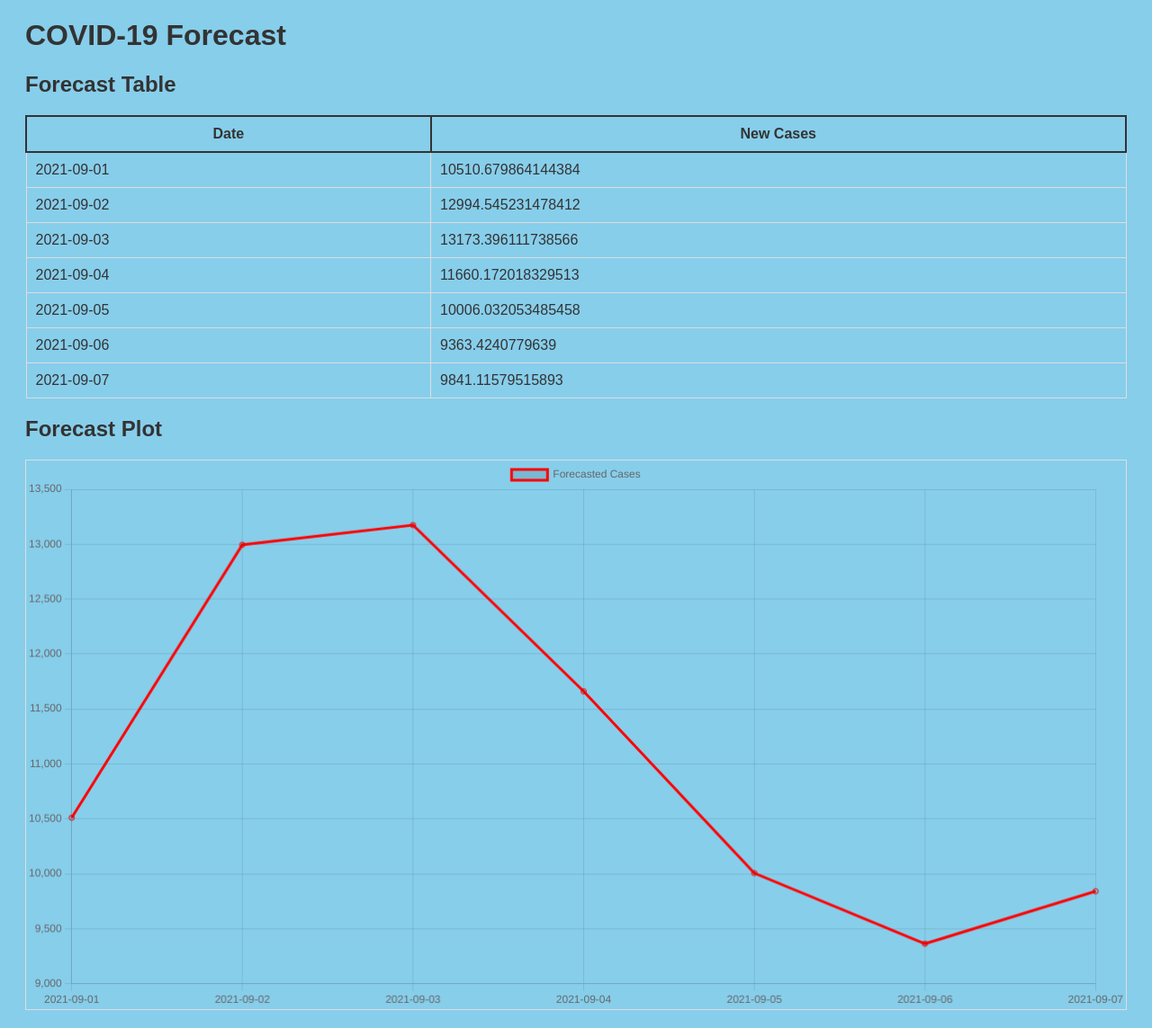
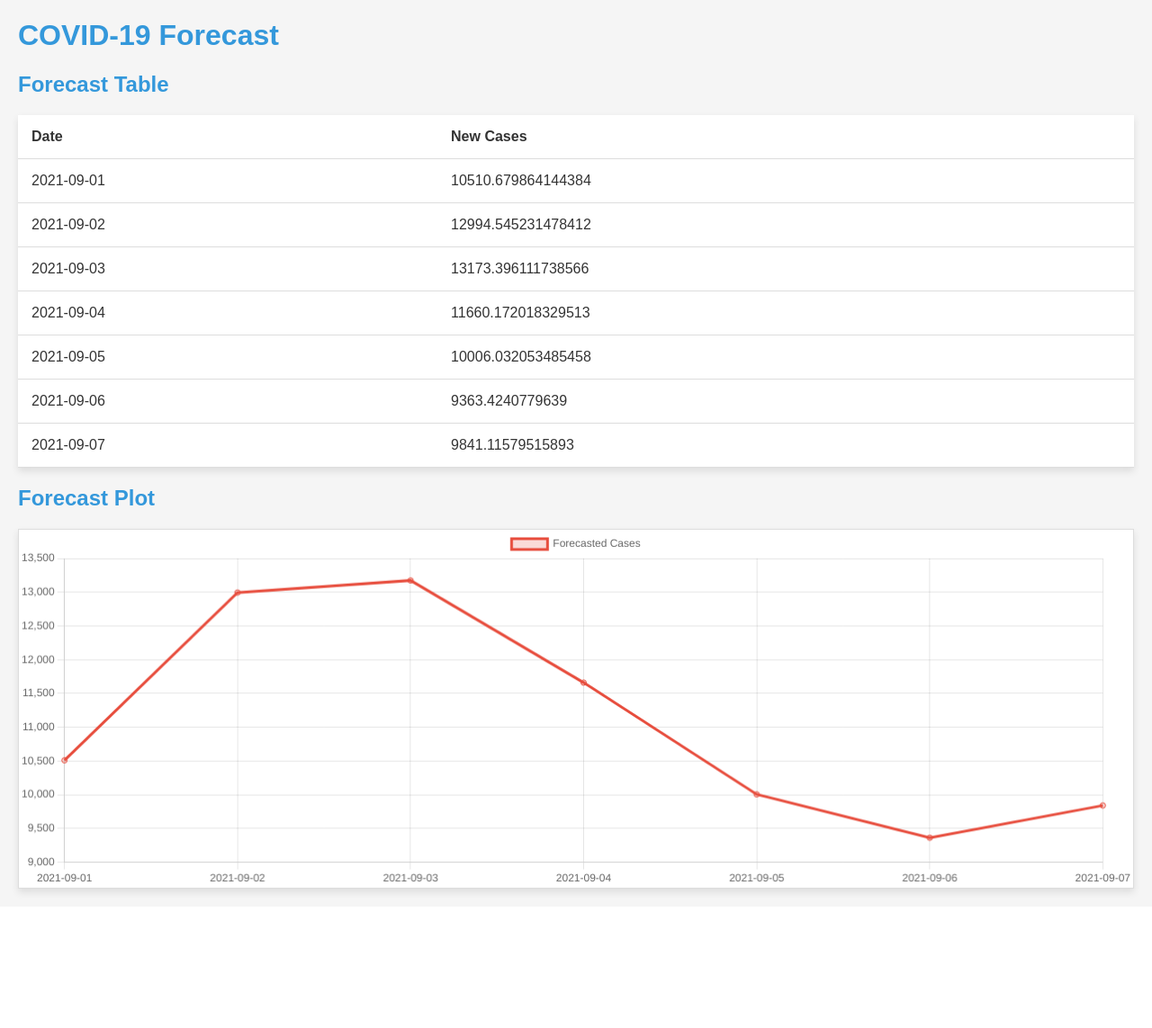
Before and after one commit to TheDeacon246/Pandemic-Forecasting, a Flask app: page / in a window 1280 px wide. Shown: the whole page at 90% size. After the commit the page ends 997 px from the top, so only its background shows below. Run offline with Flask 3, Linux system fonts and the light colour scheme; parts of the project's set-up code (start-up, migrations or seed data) failed here and were passed over.

Commit message:
Fixing my front-end

```diff
--- a/templates/index.html
+++ b/templates/index.html
@@ -1,58 +1,128 @@
-<!-- templates/index.html -->
 <!DOCTYPE html>
 <html lang="en">
 <head>
     <meta charset="UTF-8">
     <meta http-equiv="X-UA-Compatible" content="IE=edge">
     <meta name="viewport" content="width=device-width, initial-scale=1.0">
-    <title>COVID-19 Forecast</title>
+    <title>COVID-19 cast</title>
     <script src="https://cdn.jsdelivr.net/npm/chart.js"></script>
+    <style>
+        body {
+            background-color: #f5f5f5;
+            color: #333;
+            font-family: 'Arial', sans-serif;
+            margin: 20px;
+        }
+
+        h1, h2 {
+            color: #3498db;
+        }
+
+        #forecast-table {
+            width: 100%;
+            border-collapse: collapse;
+            margin-bottom: 20px;
+            background-color: #fff;
+            box-shadow: 0 4px 8px rgba(0, 0, 0, 0.1);
+        }
+
+        #forecast-table th, #forecast-table td {
+            padding: 15px;
+            text-align: left;
+            border-bottom: 1px solid #ddd;
+        }
+
+        #forecast-chart {
+            width: 100%;
+            border: 1px solid #ddd;
+            background-color: #fff;
+            box-shadow: 0 4px 8px rgba(0, 0, 0, 0.1);
+        }
+    </style>
 </head>
-<body style="background-color: #87CEEB; color: #333; font-family: Arial, sans-serif;">
+<body>
 
-    <div style="margin: 20px;">
-        <h1 style="color: #333;">COVID-19 Forecast</h1>
+    <div>
+        <h1>COVID-19 Forecast</h1>
         <div>
             <h2>Forecast Table</h2>
-            <table id="forecast-table" style="width: 100%; border-collapse: collapse; margin-bottom: 20px;">
-                <!-- Table rows will be populated dynamically -->
+            <table id="forecast-table">
+                <thead>
+                    <tr>
+                        <th>Date</th>
+                        <th>New Cases</th>
+                    </tr>
+                </thead>
+                <tbody id="forecast-table-body">
+                    {% for row in pred %}
+                        <tr>
+                            <td>{{ row.date }}</td>
+                            <td>{{ row.new_cases }}</td>
+                        </tr>
+                    {% endfor %}
+                </tbody>
             </table>
         </div>
         <div>
             <h2>Forecast Plot</h2>
-            <canvas id="forecast-chart" width="800" height="400" style="border: 1px solid #ddd;"></canvas>
+            <canvas id="forecast-chart" height="400"></canvas>
         </div>
     </div>
 
     <script>
-        // Extract data from Flask app
         const predData = {{ pred | tojson | safe }};
 
-        // Populate the table
         const table = document.getElementById('forecast-table');
-        const tableHead = table.createTHead();
-        const headRow = tableHead.insertRow(0);
-        headRow.innerHTML = `<th style="padding: 10px; border: 2px solid #333;">Date</th><th style="padding: 10px; border: 2px solid #333;">New Cases</th>`;
+        const chartCanvas = document.getElementById('forecast-chart');
+        const ctx = chartCanvas.getContext('2d');
 
+        // Clearing the table body before populating avoiding duplicates
+        document.getElementById('forecast-table-body').innerHTML = '';
+
+        // Populatinf=g the table and create arrays for the chart
+        const dates = [];
+        const newCases = [];
         predData.forEach((row, index) => {
             const tr = document.createElement('tr');
-            tr.innerHTML = `<td style="padding: 10px; border: 1px solid #ddd;">${row.date}</td><td style="padding: 10px; border: 1px solid #ddd;">${row.new_cases}</td>`;
-            table.appendChild(tr);
+            tr.innerHTML = `<td>${row.date}</td><td>${row.new_cases}</td>`;
+            document.getElementById('forecast-table-body').appendChild(tr);
+
+            // Populate arrays for the chart
+            dates.push(row.date);
+            newCases.push(row.new_cases);
         });
 
-        // Plot the time series
-        const ctx = document.getElementById('forecast-chart').getContext('2d');
-        const chart = new Chart(ctx, {
+        // Ploting the time series
+        new Chart(ctx, {
             type: 'line',
             data: {
-                labels: predData.map(row => row.date),
+                labels: dates,
                 datasets: [{
                     label: 'Forecasted Cases',
-                    borderColor: 'red',
-                    data: predData.map(row => row.new_cases),
+                    borderColor: '#e74c3c',
+                    backgroundColor: 'rgba(231, 76, 60, 0.2)',
+                    data: newCases,
                 }]
             },
+            options: {
+                scales: {
+                    x: [{
+                        type: 'time',
+                        time: {
+                            unit: 'day',
+                        },
+                        position: 'bottom'
+                    }],
+                    y: [{
+                        ticks: {
+                            beginAtZero: true
+                        }
+                    }]
+                }
+            }
         });
     </script>
+
+
 </body>
 </html>
```
